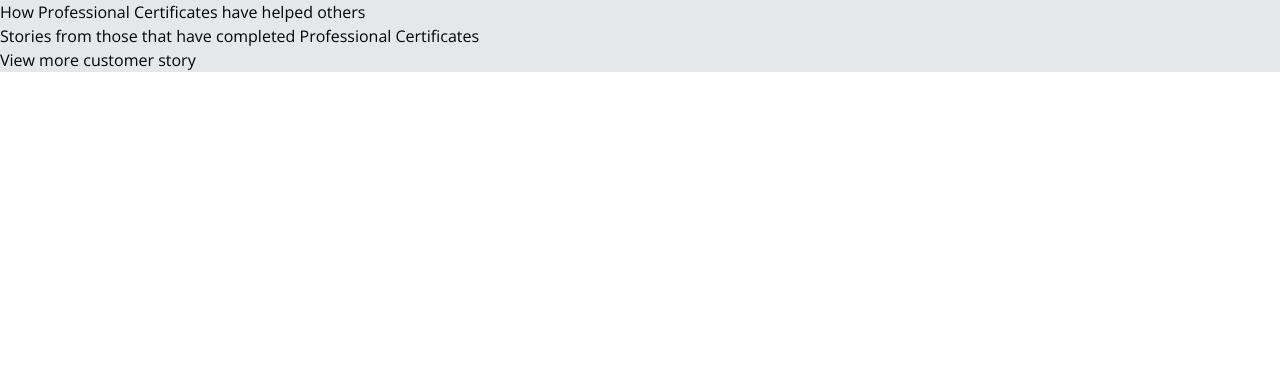
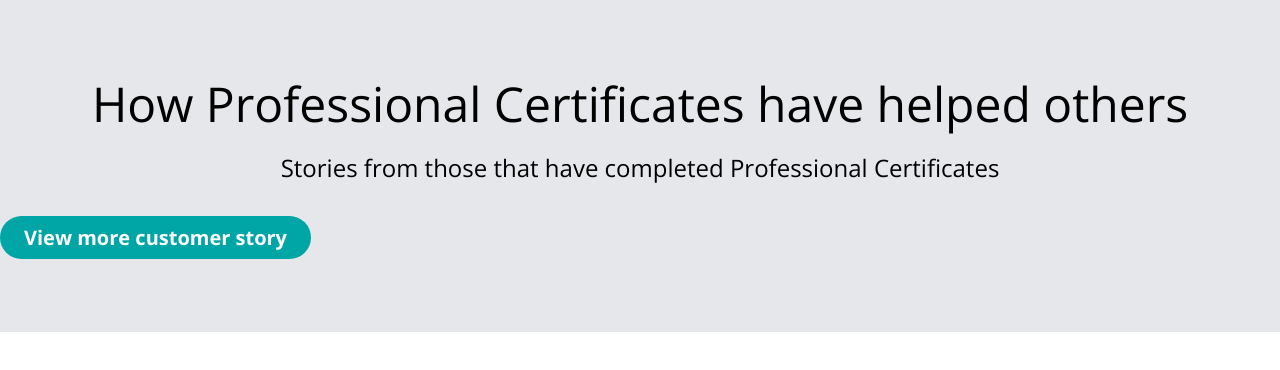
Before and after one commit to FrontEndDevo/NeuraLearnAcademy, a React (Vite) app: page / in a window 1280 px wide. Shown: the top 370 px of the page. Built offline with nearby package versions, Linux system fonts and the light colour scheme.

Commit message:
Add the primary BG color to tailwind.config.js and complete styling the text in ProfessionalCertificates.jsx

```diff
--- a/src/components/ProfessionalCertificates/ProfessionalCertificates.jsx
+++ b/src/components/ProfessionalCertificates/ProfessionalCertificates.jsx
@@ -2,18 +2,25 @@ import { Link } from "react-router-dom";
 
 const ProfessionalCertificates = () => {
   return (
-    <section className="bg-gray-200">
+    <section className="bg-gray-200 py-20">
       <div className="container">
-        <div>
-          <h2>How Professional Certificates have helped others</h2>
-          <p>
+        <div className="mb-10 text-center">
+          <h2 className=" text-5xl mb-6">
+            How Professional Certificates have helped others
+          </h2>
+          <p className="text-2xl font-light">
             Stories from those that have completed Professional Certificates
           </p>
         </div>
 
         {/* slider */}
 
-        <Link to="/">View more customer story</Link>
+        <Link
+          to="/"
+          className="bg-primary text-xl py-2 px-6 rounded-full text-white font-bold"
+        >
+          View more customer story
+        </Link>
       </div>
     </section>
   );
--- a/tailwind.config.js
+++ b/tailwind.config.js
@@ -2,7 +2,12 @@
 export default {
   content: ["./index.html", "./src/**/*.{js,ts,jsx,tsx}"],
   theme: {
-    extend: {},
+    extend: {
+      colors: {
+        primary: "#00A5A5",
+      },
+    },
+
     container: {
       center: true,
     },
```
